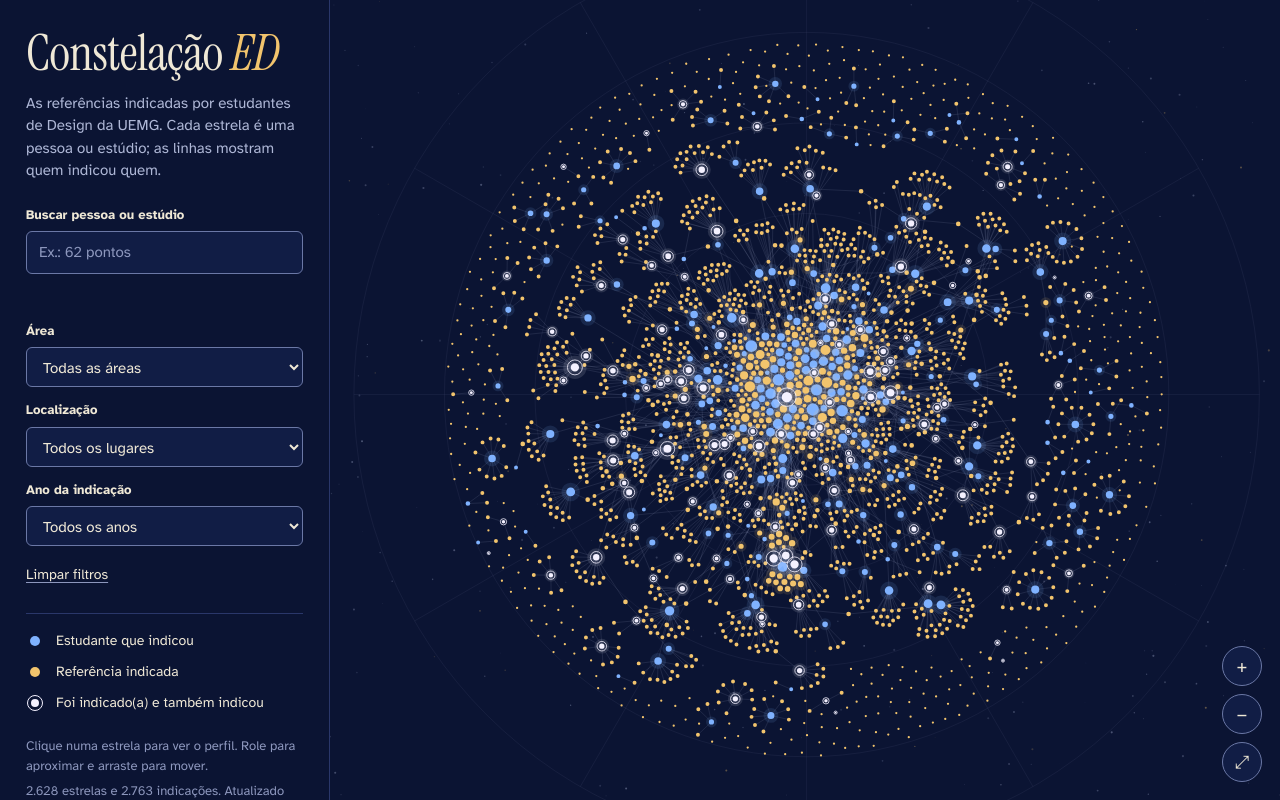
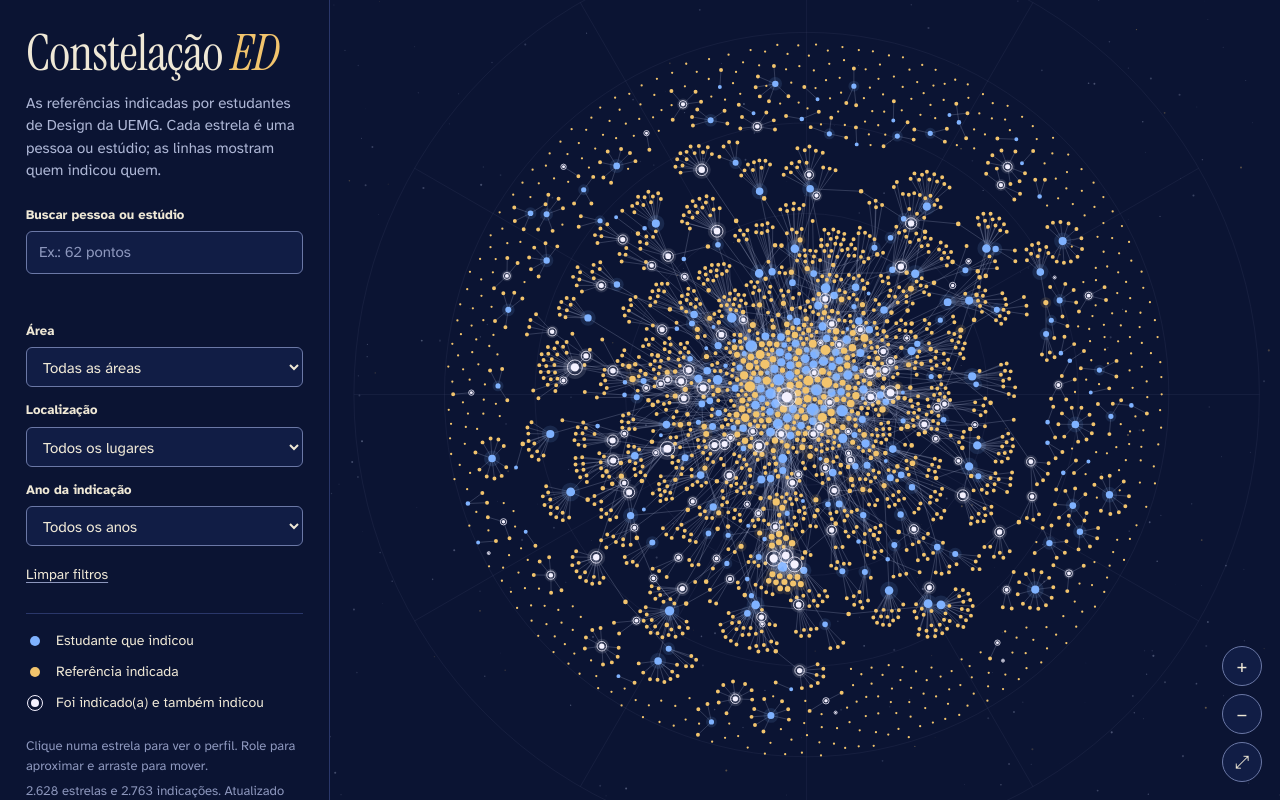
Before and after one commit to TeuTorres/ofttcc_constelacao_ed_2026, a plain HTML site: page index.html in a window 1280 px wide. Drawn offline with nearby package versions, Linux system fonts and the light colour scheme.

Commit message:
Update index.html

```diff
--- a/index.html
+++ b/index.html
@@ -288,7 +288,7 @@
   const C = {
     ceu: cor("ceu"), texto: cor("texto"), texto2: cor("texto-2"), texto3: cor("texto-3"),
     azul: cor("azul"), ouro: cor("ouro"), branca: cor("branca"),
-    fio: "rgba(174, 183, 214, 0.16)", fioForte: "rgba(242, 196, 109, 0.75)", grade: "rgba(174, 183, 214, 0.07)",
+    fio: "rgba(174, 183, 214, 0.3)", fioForte: "rgba(242, 196, 109, 0.75)", grade: "rgba(174, 183, 214, 0.07)",
   };
 
   // ---------- utilidades ----------
```
